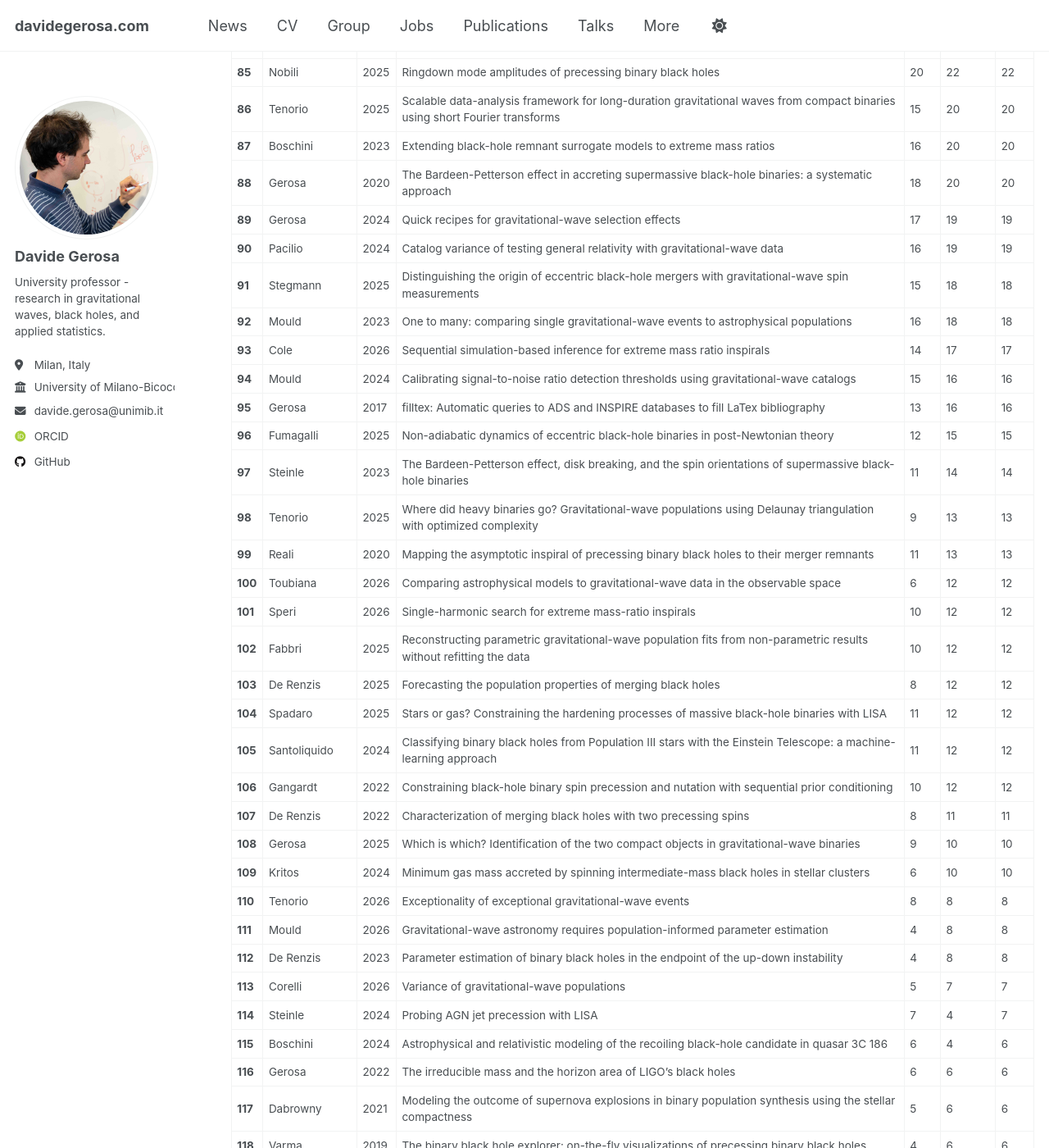
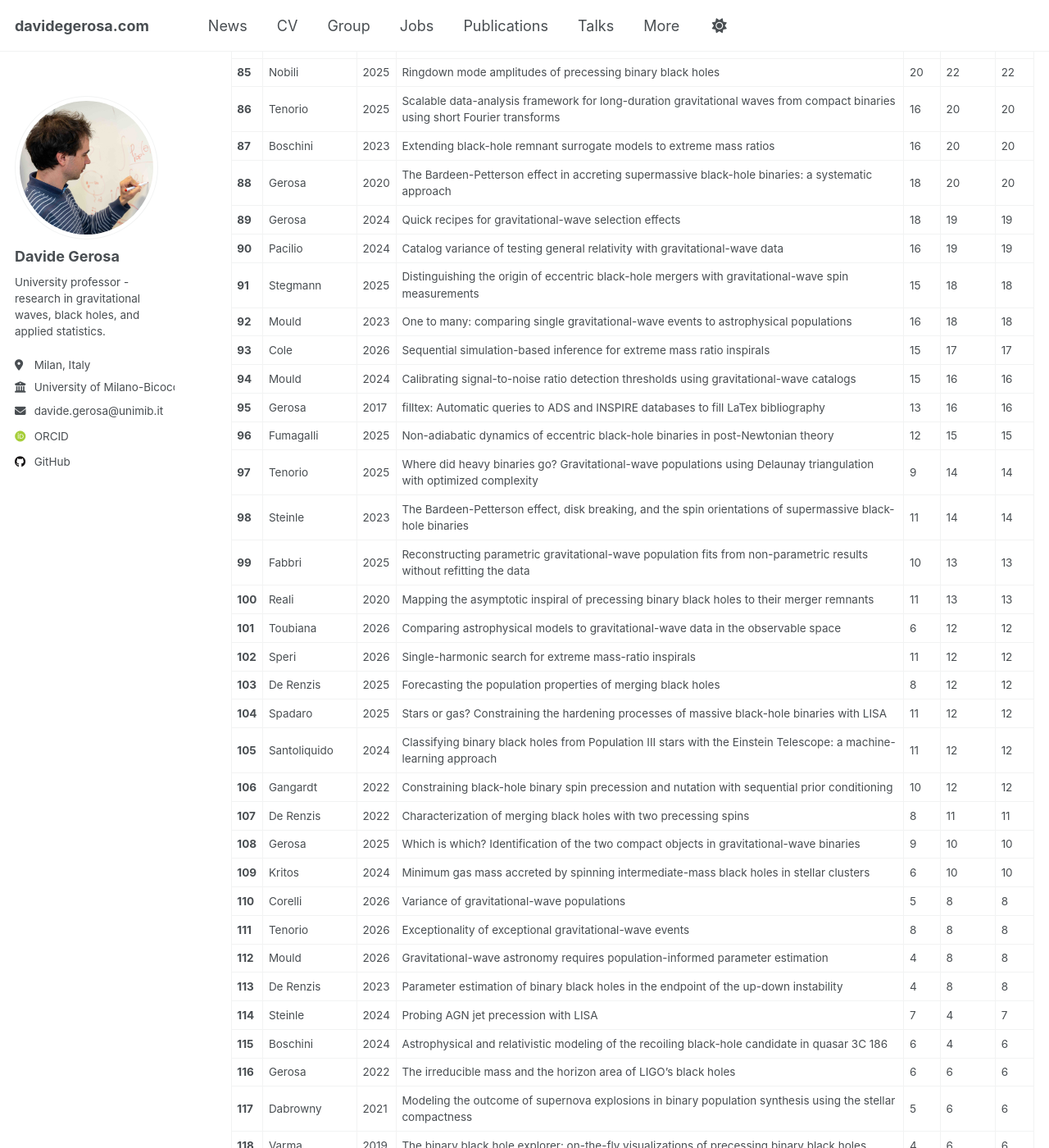
Before and after one commit to dgerosa/website, a Jekyll site: the page built from _pages/citations.md, in a window 1280 px wide and 1400 px high, scrolled down 3904 px. Shown: the whole window at 82% size. Built offline with Jekyll 4.4.1, drawn with Linux system fonts in a browser that asks for light colours; some web fonts are replaced; some of the changed text lies outside the part shown.

Commit message:
Website update from workflow

```diff
--- a/_pages/_citations.md
+++ b/_pages/_citations.md
@@ -94,23 +94,23 @@
 | **83** | Mould | 2020 | Endpoint of the up-down instability in precessing binary black holes | 19 | 23 | 23 |
 | **84** | Gerosa | 2017 | On the equal-mass limit of precessing black-hole binaries | 19 | 23 | 23 |
 | **85** | Nobili | 2025 | Ringdown mode amplitudes of precessing binary black holes | 20 | 22 | 22 |
-| **86** | Tenorio | 2025 | Scalable data-analysis framework for long-duration gravitational waves from compact binaries using short Fourier transforms | 15 | 20 | 20 |
+| **86** | Tenorio | 2025 | Scalable data-analysis framework for long-duration gravitational waves from compact binaries using short Fourier transforms | 16 | 20 | 20 |
 | **87** | Boschini | 2023 | Extending black-hole remnant surrogate models to extreme mass ratios | 16 | 20 | 20 |
 | **88** | Gerosa | 2020 | The Bardeen-Petterson effect in accreting supermassive black-hole binaries: a systematic approach | 18 | 20 | 20 |
-| **89** | Gerosa | 2024 | Quick recipes for gravitational-wave selection effects | 17 | 19 | 19 |
+| **89** | Gerosa | 2024 | Quick recipes for gravitational-wave selection effects | 18 | 19 | 19 |
 | **90** | Pacilio | 2024 | Catalog variance of testing general relativity with gravitational-wave data | 16 | 19 | 19 |
 | **91** | Stegmann | 2025 | Distinguishing the origin of eccentric black-hole mergers with gravitational-wave spin measurements | 15 | 18 | 18 |
 | **92** | Mould | 2023 | One to many: comparing single gravitational-wave events to astrophysical populations | 16 | 18 | 18 |
-| **93** | Cole | 2026 | Sequential simulation-based inference for extreme mass ratio inspirals | 14 | 17 | 17 |
+| **93** | Cole | 2026 | Sequential simulation-based inference for extreme mass ratio inspirals | 15 | 17 | 17 |
 | **94** | Mould | 2024 | Calibrating signal-to-noise ratio detection thresholds using gravitational-wave catalogs | 15 | 16 | 16 |
 | **95** | Gerosa | 2017 | filltex: Automatic queries to ADS and INSPIRE databases to fill LaTex bibliography | 13 | 16 | 16 |
 | **96** | Fumagalli | 2025 | Non-adiabatic dynamics of eccentric black-hole binaries in post-Newtonian theory | 12 | 15 | 15 |
-| **97** | Steinle | 2023 | The Bardeen-Petterson effect, disk breaking, and the spin orientations of supermassive black-hole binaries | 11 | 14 | 14 |
-| **98** | Tenorio | 2025 | Where did heavy binaries go? Gravitational-wave populations using Delaunay triangulation with optimized complexity | 9 | 13 | 13 |
-| **99** | Reali | 2020 | Mapping the asymptotic inspiral of precessing binary black holes to their merger remnants | 11 | 13 | 13 |
-| **100** | Toubiana | 2026 | Comparing astrophysical models to gravitational-wave data in the observable space | 6 | 12 | 12 |
-| **101** | Speri | 2026 | Single-harmonic search for extreme mass-ratio inspirals | 10 | 12 | 12 |
-| **102** | Fabbri | 2025 | Reconstructing parametric gravitational-wave population fits from non-parametric results without refitting the data | 10 | 12 | 12 |
+| **97** | Tenorio | 2025 | Where did heavy binaries go? Gravitational-wave populations using Delaunay triangulation with optimized complexity | 9 | 14 | 14 |
+| **98** | Steinle | 2023 | The Bardeen-Petterson effect, disk breaking, and the spin orientations of supermassive black-hole binaries | 11 | 14 | 14 |
+| **99** | Fabbri | 2025 | Reconstructing parametric gravitational-wave population fits from non-parametric results without refitting the data | 10 | 13 | 13 |
+| **100** | Reali | 2020 | Mapping the asymptotic inspiral of precessing binary black holes to their merger remnants | 11 | 13 | 13 |
+| **101** | Toubiana | 2026 | Comparing astrophysical models to gravitational-wave data in the observable space | 6 | 12 | 12 |
+| **102** | Speri | 2026 | Single-harmonic search for extreme mass-ratio inspirals | 11 | 12 | 12 |
 | **103** | De Renzis | 2025 | Forecasting the population properties of merging black holes | 8 | 12 | 12 |
 | **104** | Spadaro | 2025 | Stars or gas? Constraining the hardening processes of massive black-hole binaries with LISA | 11 | 12 | 12 |
 | **105** | Santoliquido | 2024 | Classifying binary black holes from Population III stars with the Einstein Telescope: a machine-learning approach | 11 | 12 | 12 |
@@ -118,10 +118,10 @@
 | **107** | De Renzis | 2022 | Characterization of merging black holes with two precessing spins | 8 | 11 | 11 |
 | **108** | Gerosa | 2025 | Which is which? Identification of the two compact objects in gravitational-wave binaries | 9 | 10 | 10 |
 | **109** | Kritos | 2024 | Minimum gas mass accreted by spinning intermediate-mass black holes in stellar clusters | 6 | 10 | 10 |
-| **110** | Tenorio | 2026 | Exceptionality of exceptional gravitational-wave events | 8 | 8 | 8 |
-| **111** | Mould | 2026 | Gravitational-wave astronomy requires population-informed parameter estimation | 4 | 8 | 8 |
-| **112** | De Renzis | 2023 | Parameter estimation of binary black holes in the endpoint of the up-down instability | 4 | 8 | 8 |
-| **113** | Corelli | 2026 | Variance of gravitational-wave populations | 5 | 7 | 7 |
+| **110** | Corelli | 2026 | Variance of gravitational-wave populations | 5 | 8 | 8 |
+| **111** | Tenorio | 2026 | Exceptionality of exceptional gravitational-wave events | 8 | 8 | 8 |
+| **112** | Mould | 2026 | Gravitational-wave astronomy requires population-informed parameter estimation | 4 | 8 | 8 |
+| **113** | De Renzis | 2023 | Parameter estimation of binary black holes in the endpoint of the up-down instability | 4 | 8 | 8 |
 | **114** | Steinle | 2024 | Probing AGN jet precession with LISA | 7 | 4 | 7 |
 | **115** | Boschini | 2024 | Astrophysical and relativistic modeling of the recoiling black-hole candidate in quasar 3C 186 | 6 | 4 | 6 |
 | **116** | Gerosa | 2022 | The irreducible mass and the horizon area of LIGO's black holes | 6 | 6 | 6 |
```
Also changed, not shown: other parts of _pages/_citations.md (+20 -20 lines), _pages/_group.md (+1 -1 lines), _pages/_publications.md (+1 -1 lines), _pages/_talks.md (+1 -1 lines).
